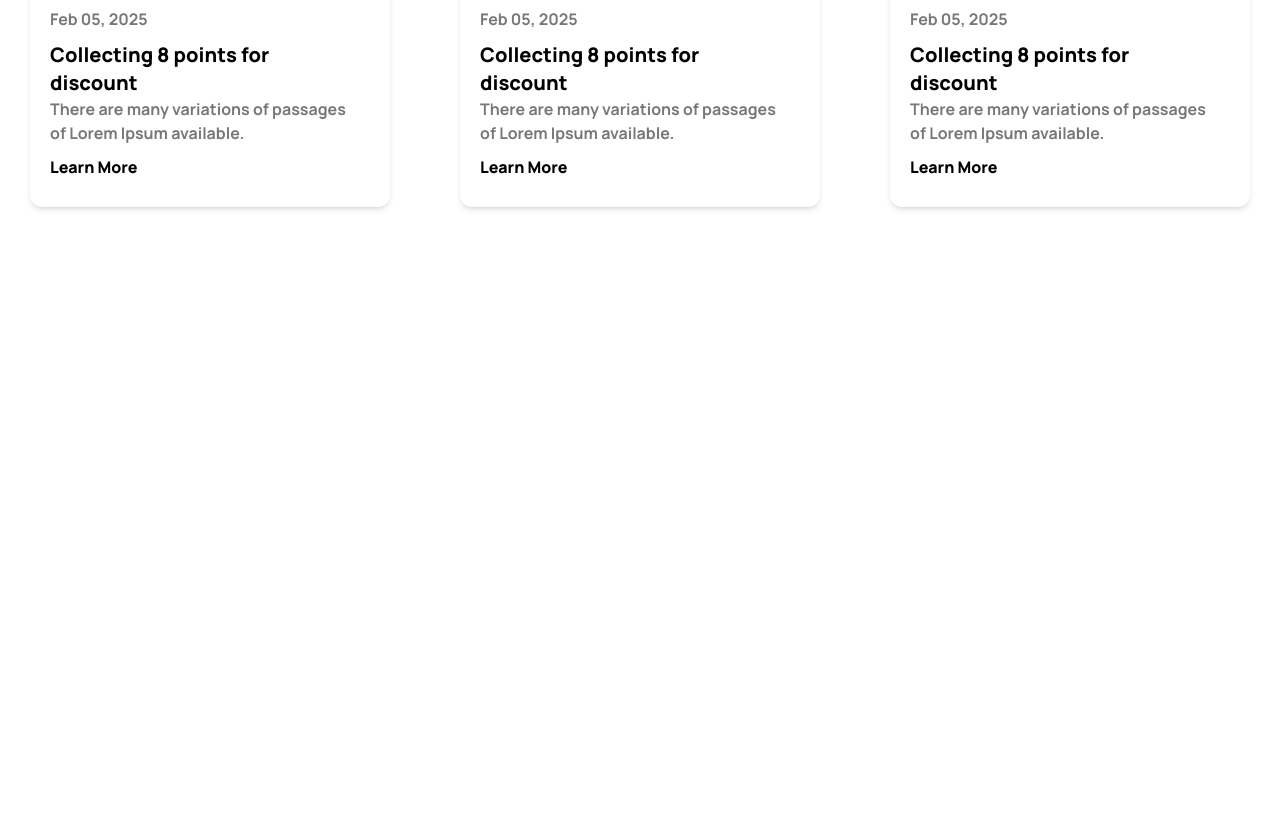
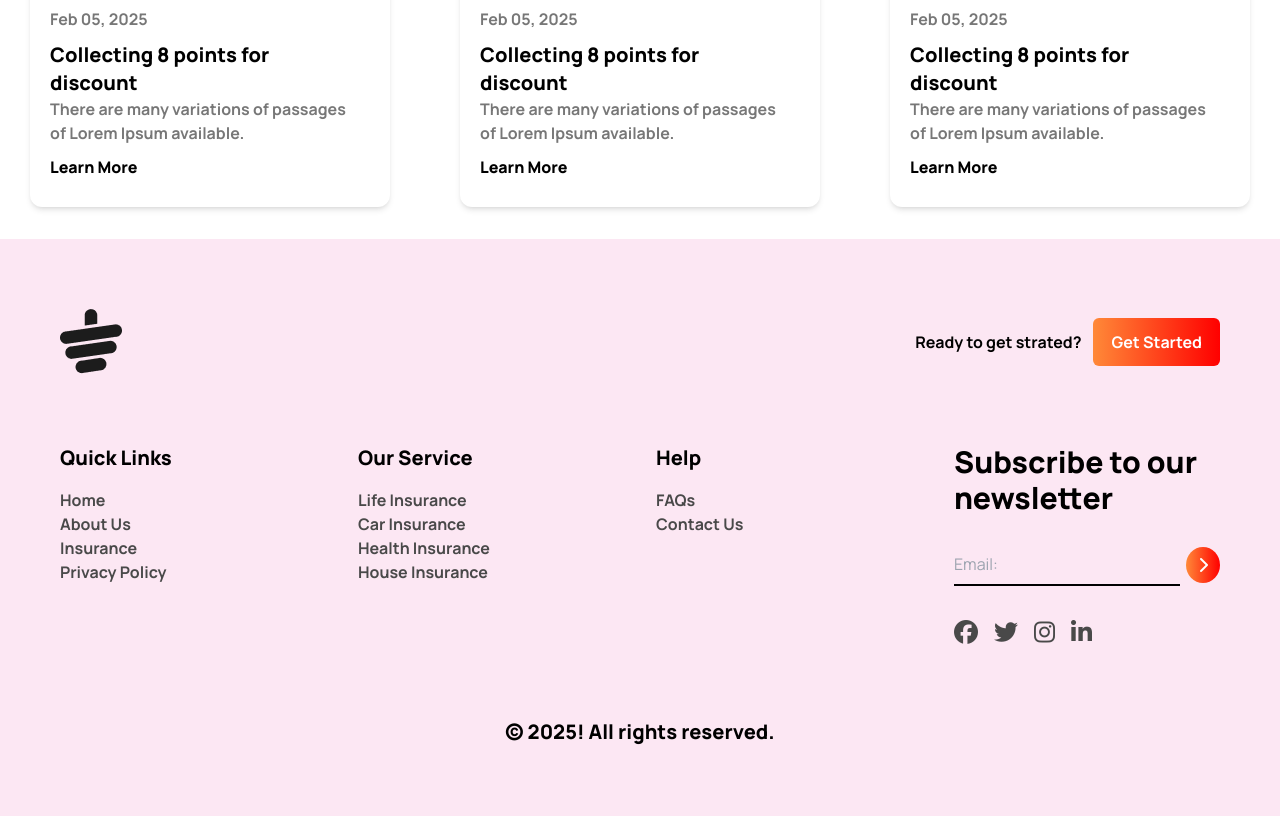
Before and after one commit to Shazzad501/Tea-House, a plain HTML site: page index.html in a window 1280 px wide. Shown: the part 2848-3664 px from the top of the page. Before the commit the page ends 3087 px from the top, so only its background shows below. Drawn offline with nearby package versions, Linux system fonts and the light colour scheme; a web font is replaced by a local one.

Commit message:
Footer section done

```diff
--- a/index.html
+++ b/index.html
@@ -229,10 +229,68 @@
         </div>
   </section>
 <!-- News event section end -->
-
-
    </main>
   <!-- main body section end -->
 
+  <!-- Footer section start -->
+   <footer class="bg-pink-100  text-[#494949] px-[60px] py-[70px]">
+    <div class="w-[100%] mx-auto">
+      <!-- logo div -->
+       <div class="flex justify-between items-center pb-[40px]">
+        <img src="assets/cup.png" alt="">
+        <div class="flex flex-row items-center justify-center gap-3">
+          <p class="text-base font-bold hidden md:block text-black">Ready to get strated?</p>
+          <button class="bg-gradient-to-l from-[#FF0000] to-[#FF8938] px-[18px] py-[12px] rounded-md text-white text-l font-bold flex flex-row items-center justify-center">Get Started</button>
+        </div>
+       </div>
+       <!-- Links -->
+        <div class="grid grid-cols-1 md:grid-cols-2 lg:grid-cols-4 gap-8 py-[30px]">
+          <!-- 1st col -->
+          <div class="">
+            <h3 class="text-xl font-extrabold text-black mb-4">Quick Links</h3>
+            <p class="text-base font-bold cursor-pointer hover:text-orange-500">Home</p>
+            <p class="text-base font-bold cursor-pointer hover:text-orange-500">About Us</p>
+            <p class="text-base font-bold cursor-pointer hover:text-orange-500">Insurance</p>
+            <p class="text-base font-bold cursor-pointer hover:text-orange-500">Privacy Policy</p>
+          </div>
+          <!-- 2st col -->
+          <div class="">
+            <h3 class="text-xl font-extrabold text-black mb-4">Our Service</h3>
+            <p class="text-base font-bold cursor-pointer hover:text-orange-500">Life Insurance</p>
+            <p class="text-base font-bold cursor-pointer hover:text-orange-500">Car Insurance</p>
+            <p class="text-base font-bold cursor-pointer hover:text-orange-500">Health Insurance</p>
+            <p class="text-base font-bold cursor-pointer hover:text-orange-500">House Insurance</p>
+          </div>
+          <!-- 3rd col -->
+          <div class="">
+            <h3 class="text-xl font-extrabold text-black mb-4">Help</h3>
+            <p class="text-base font-bold cursor-pointer hover:text-orange-500">FAQs</p>
+            <p class="text-base font-bold cursor-pointer hover:text-orange-500">Contact Us</p>
+          </div>
+          <!-- 4th col form type -->
+          <div class="">
+            <h3 class="text-3xl font-extrabold text-black mb-7">Subscribe to our <br> newsletter</h3>
+            <!-- input email -->
+            <div class="flex items-center justify-between">
+              <input class="outline-none w-[85%] py-2 text-black bg-transparent border-b-2 border-black" type="email" name="email" id="email" placeholder="Email:">
+              <p class="bg-gradient-to-l from-[#FF0000] to-[#FF8938] px-[12px] py-[6px] rounded-[50%] text-white text-base font-bold flex flex-row items-center justify-center"><span><i class="fa-solid fa-chevron-right"></i></span></p>
+            </div>
+            <!-- icons -->
+             <div class="text-2xl font-bold mt-[30px] flex gap-4">
+              <span class="cursor-pointer hover:text-orange-500"><i class="fa-brands fa-facebook"></i></span>
+              <span class="cursor-pointer hover:text-orange-500"><i class="fa-brands fa-twitter"></i></span>
+              <span class="cursor-pointer hover:text-orange-500"><i class="fa-brands fa-instagram"></i></span>
+              <span class="cursor-pointer hover:text-orange-500"><i class="fa-brands fa-linkedin-in"></i></span>
+             </div>
+          </div>
+        </div>
+
+        <!-- Copy right -->
+         <div class="w-[100%] text-center mt-[40px]">
+          <p class="text-xl font-extrabold text-black">© 2025! All rights reserved.</p>
+         </div>
+    </div>
+   </footer>
+
 </body>
 </html>
```
